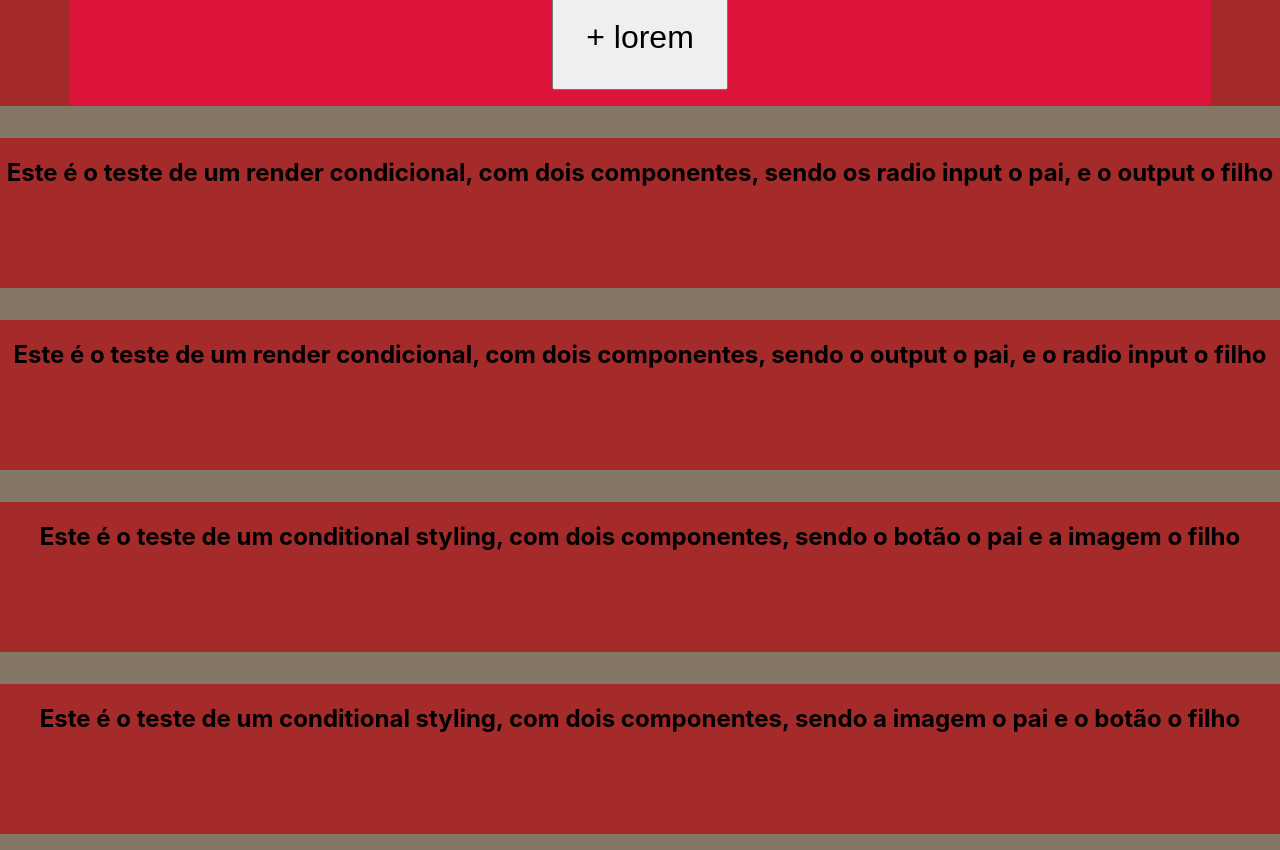
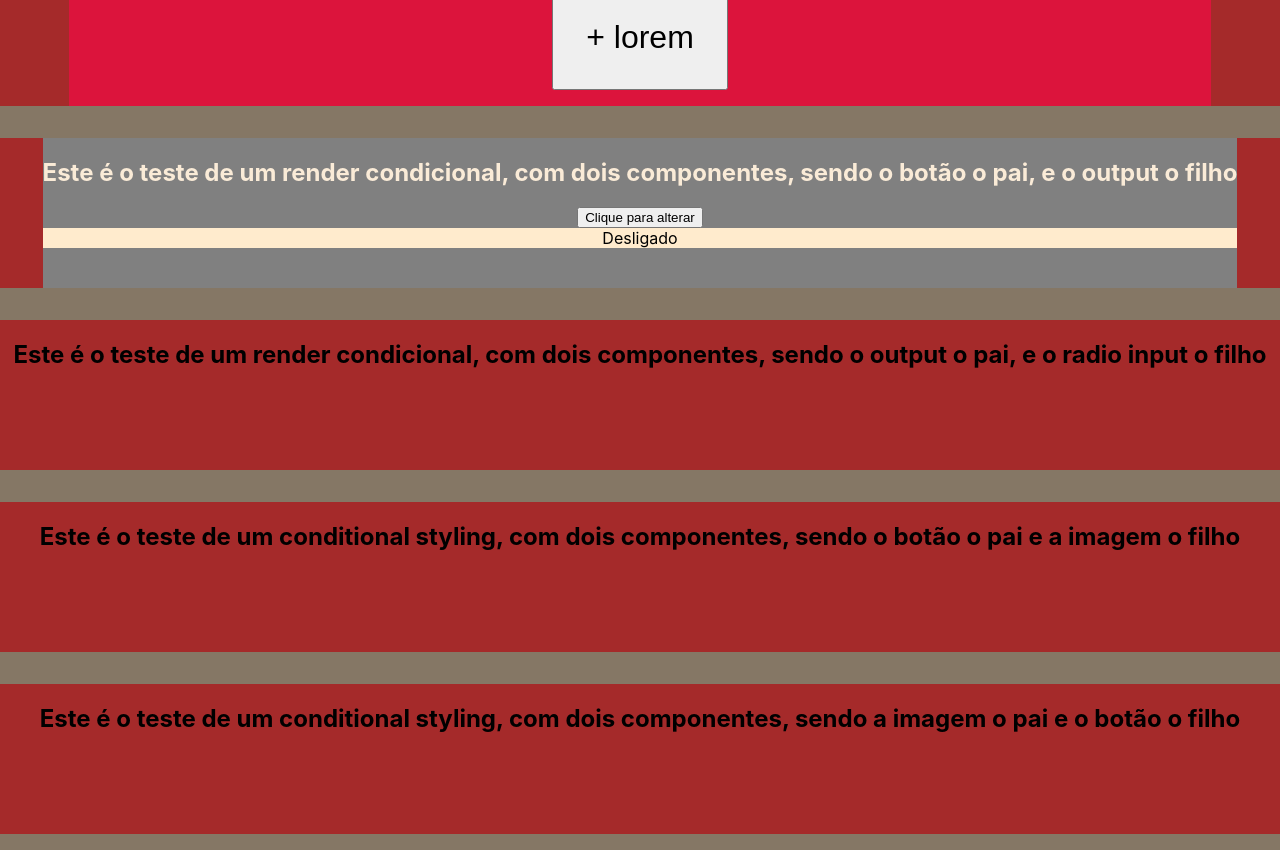
Before and after one commit to kopfmad/bigtest, a React (Create React App) app: page / in a window 1280 px wide. Shown: the part 2520-3370 px from the top of the page. Built offline with nearby package versions, Linux system fonts and the light colour scheme.

Commit message:
adicionei o primeiro render condicional

```diff
--- a/src/App.css
+++ b/src/App.css
@@ -134,3 +134,12 @@
 .RenderListDoisElementosInvertidoFilho {
   background-color: crimson;
 }
+
+.ConditionalRenderDoisElementos {
+  background-color: gray;
+  color: antiquewhite;
+}
+.ConditionalRenderDoisElementosFilho {
+  background-color: blanchedalmond;
+  color: black;
+}
--- a/src/ConditionalRenderDoisElementos.js
+++ b/src/ConditionalRenderDoisElementos.js
@@ -1,12 +1,21 @@
-import React from 'react'
+import React, { useState } from 'react'
+import ConditionalRenderDoisElementosFilho from './ConditionalRenderDoisElementosFilho'
 
 export default function ConditionalRenderDoisElementos() {
+  let [interruptor, setInterruptor] = useState(false)
+
+  function apertaInterruptor() {
+    setInterruptor(!interruptor)
+  }
+
   return (
     <div className="ConditionalRenderDoisElementos">
       <h2>
-        Este é o teste de um render condicional, com dois componentes, sendo os
-        radio input o pai, e o output o filho
+        Este é o teste de um render condicional, com dois componentes, sendo o
+        botão o pai, e o output o filho
       </h2>
+      <button onClick={apertaInterruptor}>Clique para alterar</button>
+      <ConditionalRenderDoisElementosFilho variavel={interruptor} />
     </div>
   )
 }
--- /dev/null
+++ b/src/ConditionalRenderDoisElementosFilho.js
@@ -0,0 +1,17 @@
+import React from 'react'
+
+export default function ConditionalRenderDoisElementosFilho(props) {
+  function resultado(variavel) {
+    if (variavel === true) {
+      return <div>Ligado</div>
+    } else {
+      return <div>Desligado</div>
+    }
+  }
+
+  return (
+    <div className="ConditionalRenderDoisElementosFilho">
+      {resultado(props.variavel)}
+    </div>
+  )
+}
```
